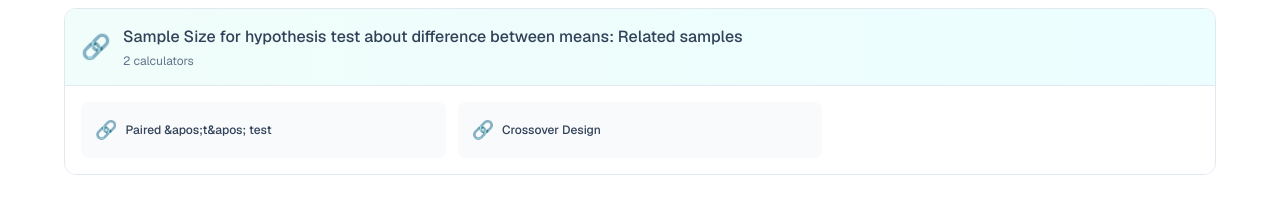
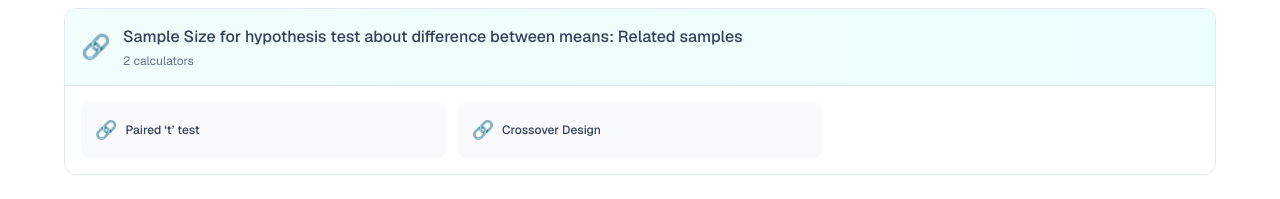
Before and after one commit to dev5804/aryastastic, a Next.js app: page /calculator in a window 1280 px wide. Shown: the part 1540-1739 px from the top of the page. Built offline with nearby package versions, Linux system fonts and the light colour scheme.

Commit message:
name change paired t test

```diff
--- a/app/calculator/page.tsx
+++ b/app/calculator/page.tsx
@@ -136,7 +136,7 @@ export default function CalculatorPage() {
       name: 'Sample Size for hypothesis test about difference between means: Related samples',
       icon: '🔗',
       tabs: [
-        { id: 'diff-means-paired', name: 'Paired &apos;t&apos; test', icon: '🔗' },
+        { id: 'diff-means-paired', name: 'Paired ‘t’ test', icon: '🔗' },
         { id: 'diff-means-crossover', name: 'Crossover Design', icon: '🔗' }
       ]
     },
```
